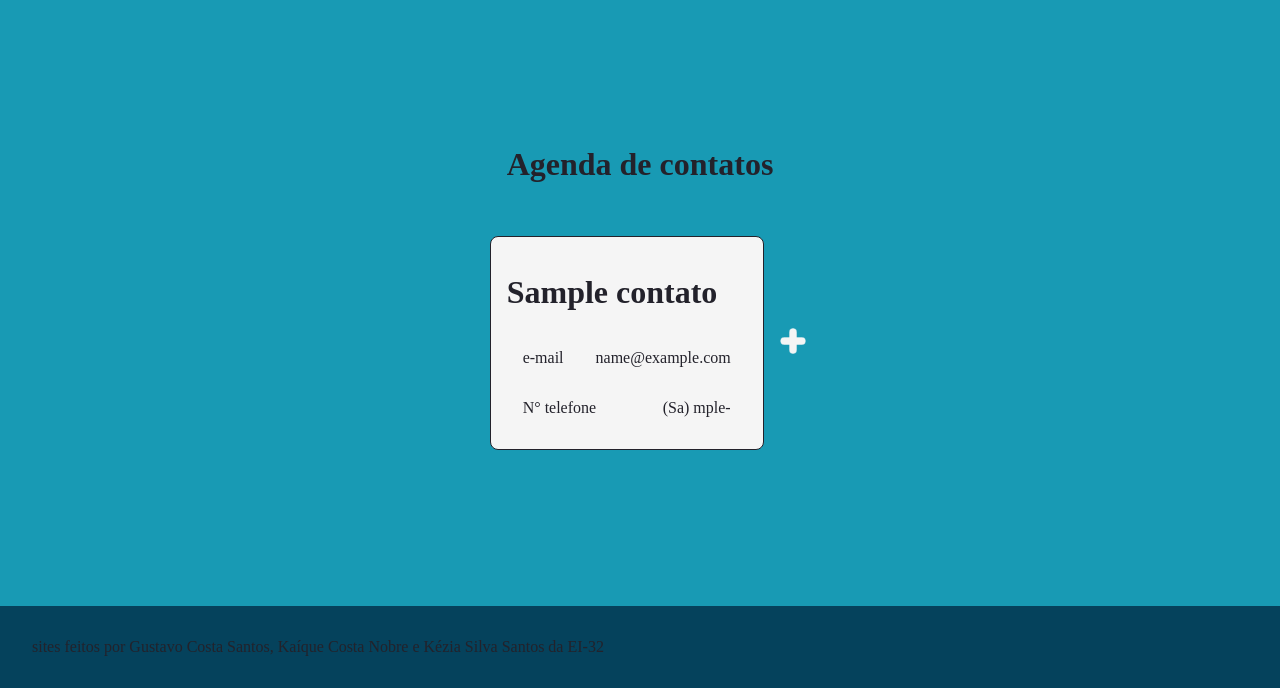
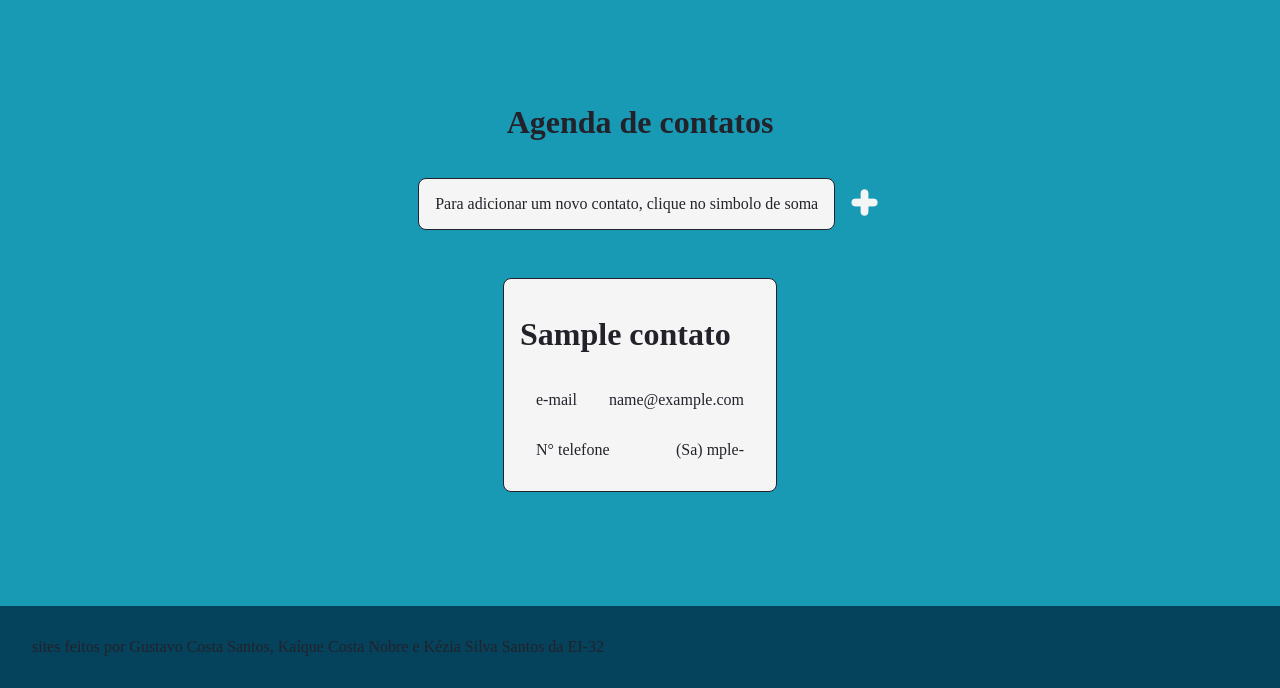
Before and after one commit to Zer0-Zer0/atividade_paranhos_php, a PHP site: page /contatos/ in a window 1280 px wide. Shown: the part 112-800 px from the top of the page. Run offline with PHP 8.4, Linux system fonts and the light colour scheme; tables that the repository leaves empty or names only in its code hold one stand-in row (values such as "Sample post").

Commit message:
UX changes 	modified:   contatos/contact_reader.php 	modified:   contatos/contact_writer.php 	modified:   contatos/index.php

```diff
--- a/contatos/contact_reader.php
+++ b/contatos/contact_reader.php
@@ -25,14 +25,14 @@ function echo_contacts()
 
             echo '
             <div class="box">
-                <h1>'.$nome.'</h1>
+                <h1>' . $nome . '</h1>
                 <div class="flex_row">
                 <p>e-mail</p>
-                    <p>'.$email.'</p>
+                    <p>' . $email . '</p>
                 </div>
                 <div class="flex_row">
                 <p>N° telefone</p>
-                    <p>'."(" . substr($fone, 0, 2) . ") " . substr($fone, 2, 5) . "-" . substr($fone, 7).'</p>
+                    <p>' . "(" . substr($fone, 0, 2) . ") " . substr($fone, 2, 5) . "-" . substr($fone, 7) . '</p>
                 </div>
             </div>';
         }
--- a/contatos/contact_writer.php
+++ b/contatos/contact_writer.php
@@ -7,9 +7,11 @@ if (isset($send)) {
     $db_pass = '';
     $db_name = 'agenda_contatos';
 
+    $db_consult = "INSERT INTO contato VALUES ('$name', '$email', '$tel')";
+
     $db_connection = new mysqli($db_hostname, $db_user, $db_pass, $db_name);
 
-    $sql_query = mysqli_query($db_connection, "INSERT INTO contato VALUES ('$name', '$email', '$tel')");
+    $sql_query = mysqli_query($db_connection, $db_consult);
 
     if ($db_connection->connect_errno) {
         echo 'Erro - não foi possível conectar com o SQL';
--- a/contatos/index.php
+++ b/contatos/index.php
@@ -25,11 +25,15 @@
         <div class="center_flex flex_column">
             <h1>Agenda de contatos</h1>
 
+            <div class="flex_row">
+                <p class="box">Para adicionar um novo contato, clique no simbolo de soma</p>
+            <div>
+                    <button onclick="toggle(document.getElementById('create_new'))" id="add_contact" class="square"></button>
+                </div>
+            </div>
+
             <div class="flex_grid">
                 <?php echo_contacts(); ?>
-                <div>
-                    <button onclick="toggle(document.getElementById('create_new'))" id="add_contact" class="square"></button>
-                </div>
             </div>
 
             <form id="create_new" class="center_abs hidden box" method="post">
```
